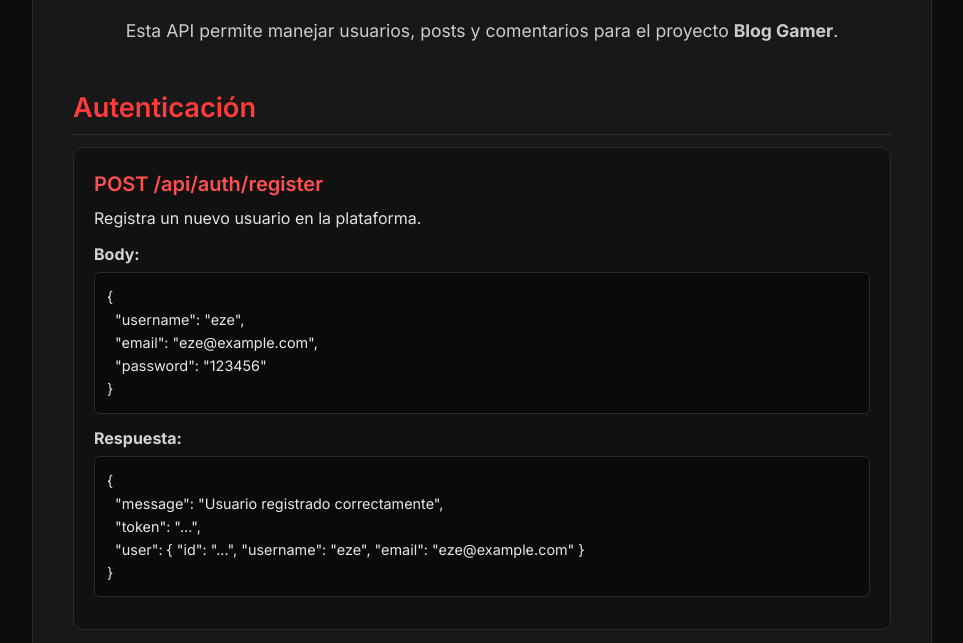
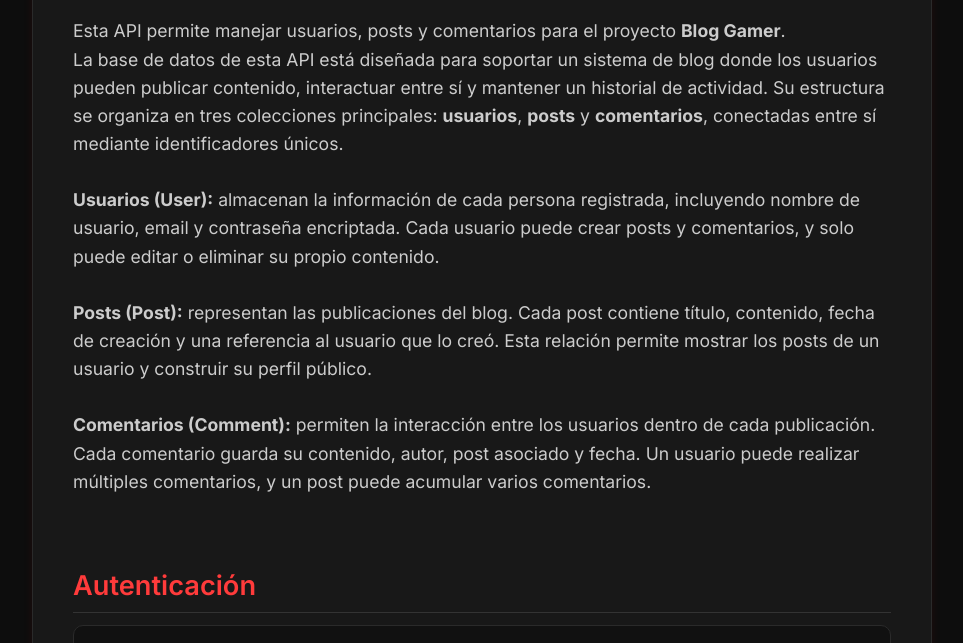
Before and after one commit to ezeqduarte/APLICACIONES_HIBRIDAS_P1_BACK, a website: page public/index.html in a window 1280 px wide. Shown: the part 145-788 px from the top of the page, without its empty margins (158-1121 px from the left). Drawn offline with Linux system fonts and the light colour scheme.

Commit message:
Feat: updated doc

```diff
--- a/public/index.html
+++ b/public/index.html
@@ -13,10 +13,41 @@
 
   <div class="container">
     <h1>Documentación de la API - Blog Gamer</h1>
-    <p class="intro">
-      Esta API permite manejar usuarios, posts y comentarios para el proyecto <strong>Blog Gamer</strong>.
-    </p>
-
+    <section class="intro">
+      <p>
+        Esta API permite manejar usuarios, posts y comentarios para el proyecto <strong>Blog Gamer</strong>.
+      </p>
+      <p>
+        La base de datos de esta API está diseñada para soportar un sistema de blog
+        donde los usuarios pueden publicar contenido, interactuar entre sí y mantener
+        un historial de actividad. Su estructura se organiza en tres colecciones
+        principales: <strong>usuarios</strong>, <strong>posts</strong> y
+        <strong>comentarios</strong>, conectadas entre sí mediante identificadores
+        únicos.
+      </p>
+      <br>
+      <p>
+        <strong>Usuarios (User):</strong> almacenan la información de cada persona
+        registrada, incluyendo nombre de usuario, email y contraseña encriptada.
+        Cada usuario puede crear posts y comentarios, y solo puede editar o eliminar
+        su propio contenido.
+      </p>
+      <br>
+      <p>
+        <strong>Posts (Post):</strong> representan las publicaciones del blog. Cada
+        post contiene título, contenido, fecha de creación y una referencia al
+        usuario que lo creó. Esta relación permite mostrar los posts de un usuario y
+        construir su perfil público.
+      </p>
+      <br>
+      <p>
+        <strong>Comentarios (Comment):</strong> permiten la interacción entre los
+        usuarios dentro de cada publicación. Cada comentario guarda su contenido,
+        autor, post asociado y fecha. Un usuario puede realizar múltiples
+        comentarios, y un post puede acumular varios comentarios.
+      </p>
+      <br>
+    </section>
     <section>
       <h2>Autenticación</h2>
 
--- a/public/styles.css
+++ b/public/styles.css
@@ -55,7 +55,6 @@
 }
 
 .intro {
-  text-align: center;
   margin-bottom: 40px;
   color: #ccc;
   font-size: 1.1rem;
```
